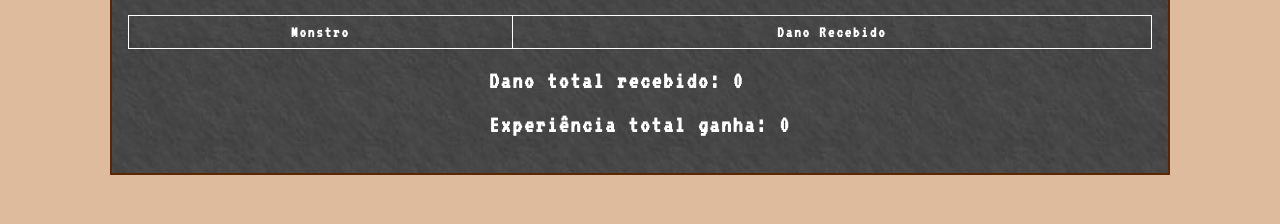
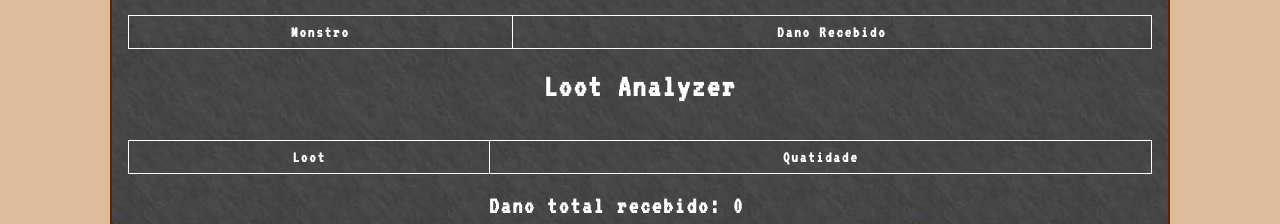
Before and after one commit to grodriguesc/prova-ambipar, a Nuxt app: page / in a window 1280 px wide. Shown: the part 348-572 px from the top of the page. Built offline with nearby package versions, Linux system fonts and the light colour scheme.

Commit message:
feat: added loot analyzer

```diff
--- a/components/huntAnalyzer/huntAnalyzer.vue
+++ b/components/huntAnalyzer/huntAnalyzer.vue
@@ -1,7 +1,6 @@
 <template>
   <div class="hunt-analyzer pixel-font">
     <h1>Hunt Analyzer</h1>
-    {{}}
     <table>
       <tr>
         <th>Monstro</th>
@@ -20,6 +19,23 @@
         </td>
         <td>
           <p class="container">{{ damage }}</p>
+        </td>
+      </tr>
+    </table>
+
+    <h1>Loot Analyzer</h1>
+
+    <table>
+      <tr>
+        <th>Loot</th>
+        <th>Quatidade</th>
+      </tr>
+      <tr v-for="(quantity, loot) in dataCalculated.loot" :key="loot">
+        <td class="container">
+          <p>{{ loot }}</p>
+        </td>
+        <td>
+          <p class="container">{{ quantity }}</p>
         </td>
       </tr>
     </table>
--- a/components/inputs/inputDragAndDrop.vue
+++ b/components/inputs/inputDragAndDrop.vue
@@ -109,16 +109,35 @@ export default {
               result.experienceGained += parseInt(exp[1]);
             }
 
-            // Matches "Loot of a Y: X Z."
-            const loot = line.match(/Loot of a .+: (\d*) (\w+)./);
+            // Matches "Loot of a Y: X."
+            const lootStringMatch = line.match(/Loot of a .+: (.+)./);
+
+            if (lootStringMatch) {
+              const lootString = lootStringMatch[1];
+
+              if (lootString === "nothing") {
+                return;
+              }
+
+              const lootItems = lootString.split(","); // This will give us an array of loots
+
+              lootItems.forEach((lootItem) => {
+                const loot = lootItem.trim().match(/(\d*)\s*(.+)/);
+
                 if (loot) {
                   const count = parseInt(loot[1]) || 1; // If no count is given, assume 1
-              const item = loot[2];
+                  let item = loot[2];
+
+                  // Remove "a" or "an" prefix from the item
+                  item = item.replace(/^(a|an)\s/, "");
+
                   if (result.loot[item]) {
                     result.loot[item] += count;
                   } else {
                     result.loot[item] = count;
                   }
+                }
+              });
             }
 
             const blackKnightDamage = line.match(
```
Lines whose indentation alone changed are shown as unchanged.
